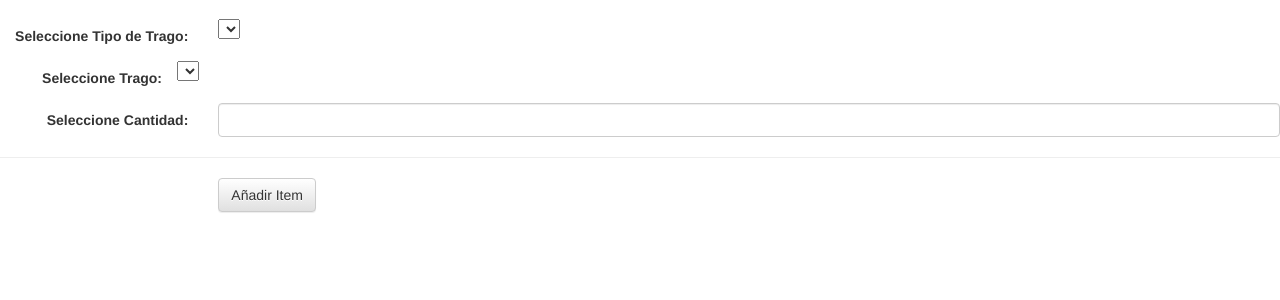
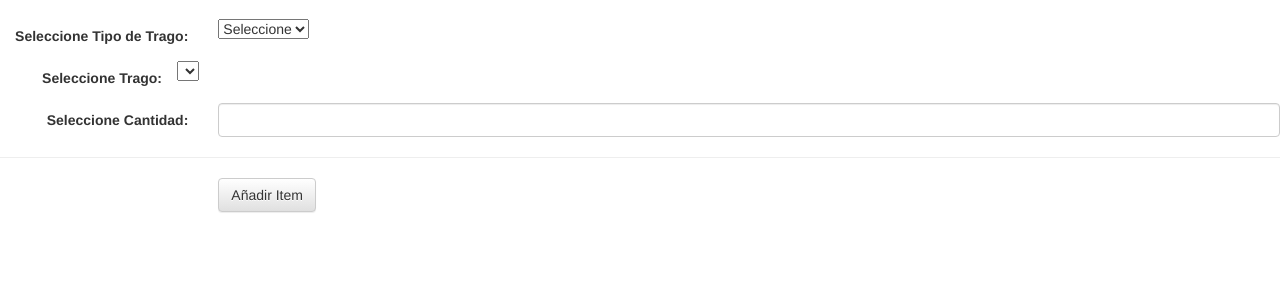
Before and after one commit to yasnabama/proyectoWeb, a Flask app: template templates/form.html in a window 1280 px wide. Shown: the part 51-351 px from the top of the page. Run offline with Flask 2, Linux system fonts and the light colour scheme; the template is opened without the code that fills it, so the values that code supplies are empty; some libraries are stand-ins or nearby versions.

Commit message:
formulario añadir pedido

```diff
--- a/templates/form.html
+++ b/templates/form.html
@@ -7,7 +7,8 @@
         <div class="form-group">
             <label for="tipoTrago" class="col-sm-2 control-label">Seleccione Tipo de Trago:</label>
             <div class="col-sm-10">
-                <select name="seleccionTrago" width="300px" >
+                <select name="seleccionTrago" width="300px" id="tipoTrago" >
+                    <option name="">Seleccione</opcion>
                     {% for trago in entries %}
                         <option name="{{trago.tipo}}">{{trago.tipo}}</option>
                     {% endfor %}
```
